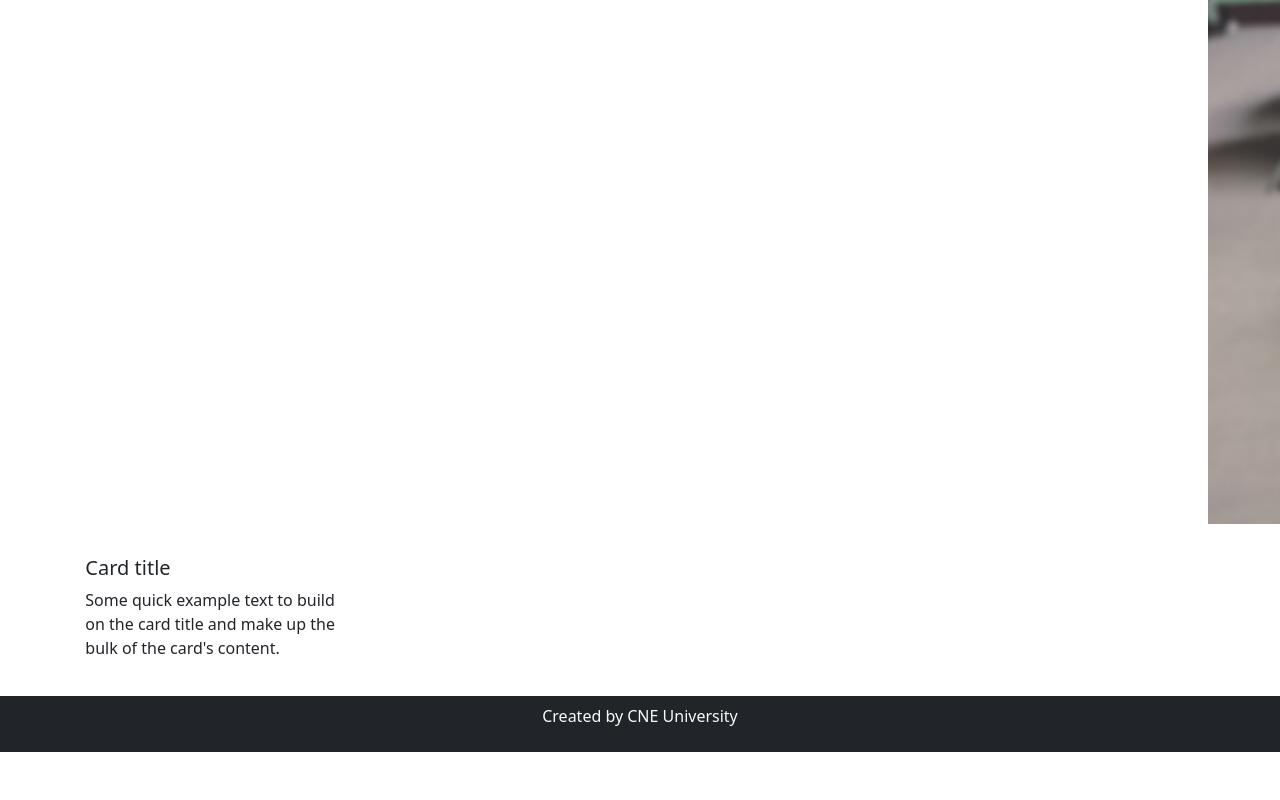
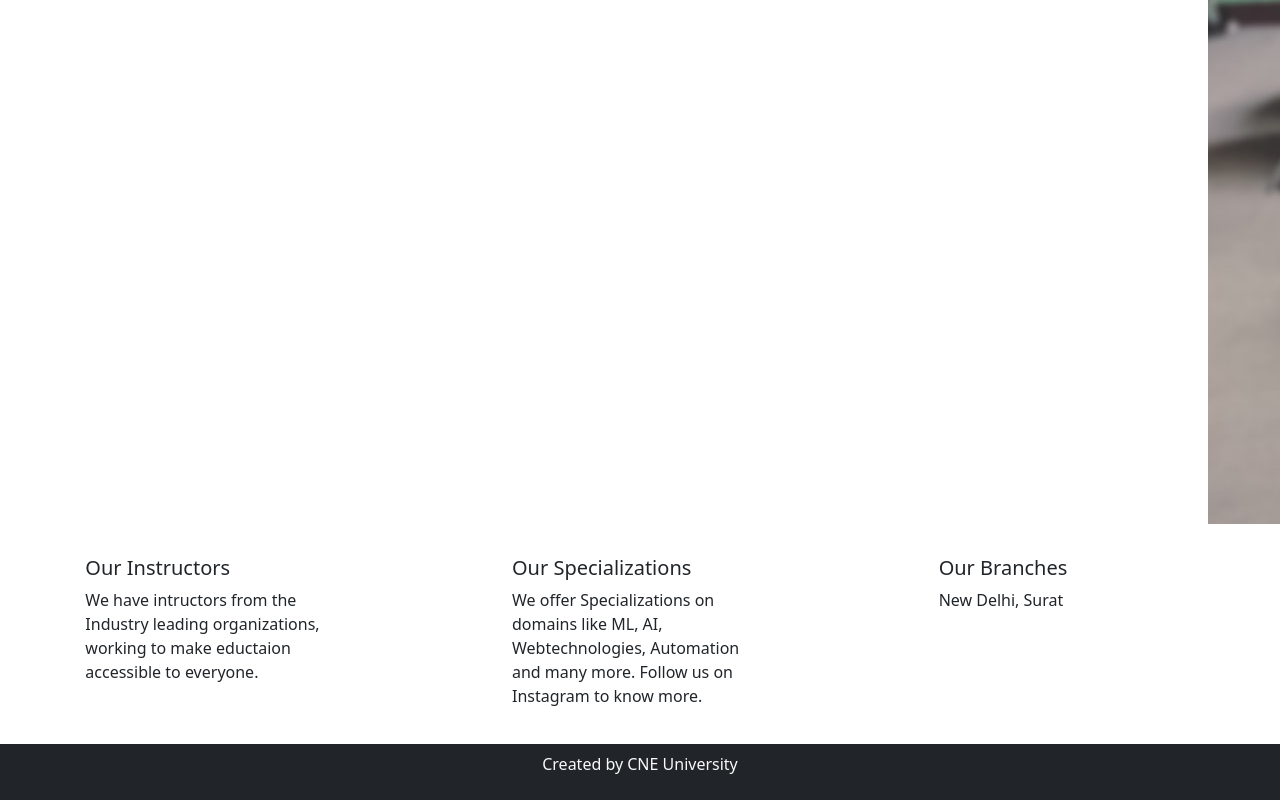
Before and after one commit to codenortheast/sample-bs-4-project, a plain HTML site: page index.html in a window 1280 px wide. Shown: the part 727-1527 px from the top of the page. Before the commit the page ends 1479 px from the top, so only its background shows below. Drawn offline with Linux system fonts and the light colour scheme.

Commit message:
showing again

```diff
--- a/index.html
+++ b/index.html
@@ -105,10 +105,26 @@
             <div class="col-md-4 mb-1">
                 <div class="card-md mx-auto" style="width: 18rem;">
                     <div class="card-body">
-                        <h5 class="card-title">Card title</h5>
-                        <p class="card-text">Some quick example text to build on the card title and make up the bulk of
-                            the card's
-                            content.</p>
+                        <h5 class="card-title">Our Instructors</h5>
+                        <p class="card-text">We have intructors from the Industry leading organizations, working to make eductaion accessible to everyone.</p>
+                    </div>
+                </div>
+            </div>
+
+            <div class="col-md-4 mb-1">
+                <div class="card-md mx-auto" style="width: 18rem;">
+                    <div class="card-body">
+                        <h5 class="card-title">Our Specializations</h5>
+                        <p class="card-text">We offer Specializations on domains like ML, AI, Webtechnologies, Automation and many more. Follow us on Instagram to know more.</p>
+                    </div>
+                </div>
+            </div>
+
+            <div class="col-md-4 mb-1">
+                <div class="card-md mx-auto" style="width: 18rem;">
+                    <div class="card-body">
+                        <h5 class="card-title">Our Branches</h5>
+                        <p class="card-text">New Delhi, Surat</p>
                     </div>
                 </div>
             </div>
```
Also changed, not shown: 1 other file.
